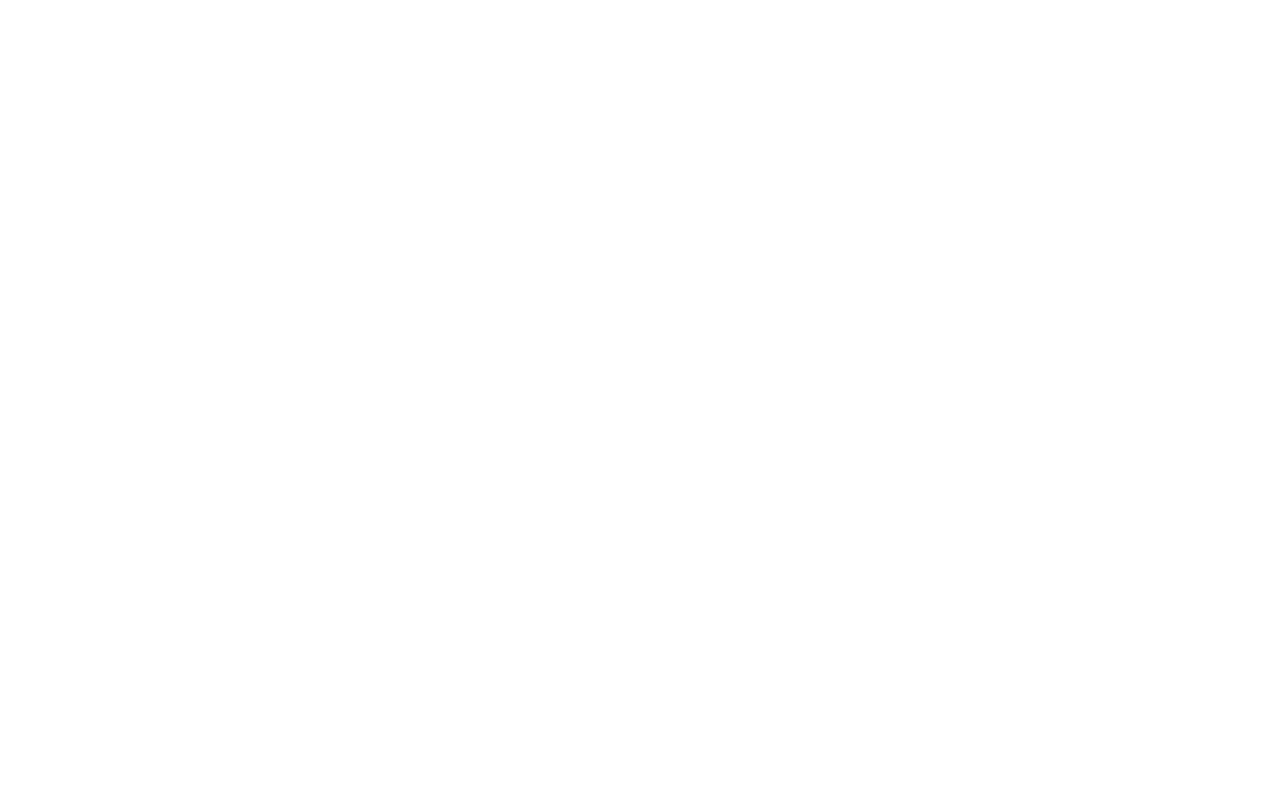
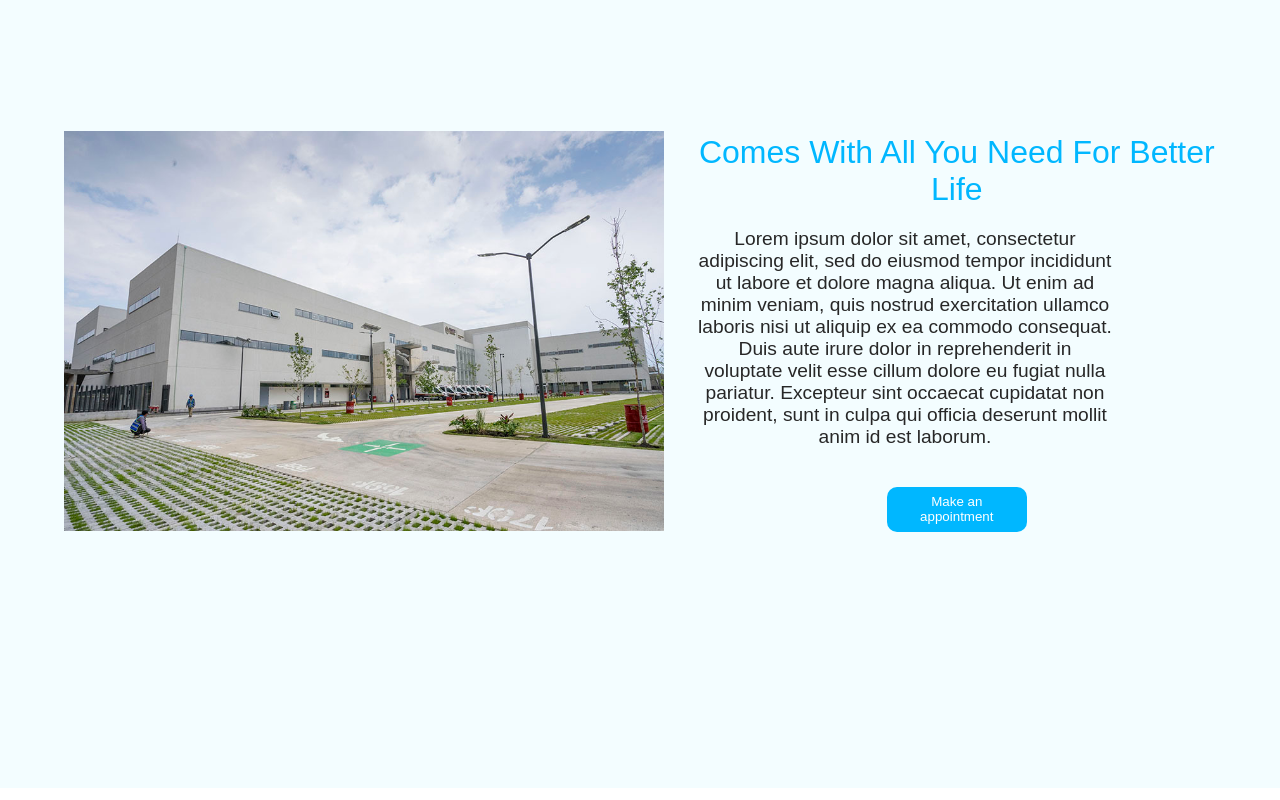
Before and after one commit to musat-andreea/DWBI_Project, a React (Create React App) app: page / in a window 1280 px wide. Shown: the part 1840-2640 px from the top of the page. Before the commit the page ends 1568 px from the top, so only its background shows below. Built offline with nearby package versions, Linux system fonts and the light colour scheme.

Commit message:
Start working at Landing Page - about page

```diff
--- a/src/App.js
+++ b/src/App.js
@@ -6,6 +6,9 @@
 // import App from './App';
 import Header from './Components/Header';
 import Feature from "./Components/Feature";
+import About from "./Components/About";
+import aboutimage from "./images/about.jpg"
+import aboutimage1 from "./images/about2.jpg";
 
 function App() {
     const title = 'Welcome to your health journal!';
@@ -13,6 +16,8 @@
       <div className='App'>
           <Header/>
           <Feature/>
+          <About image={aboutimage} title='Comes With All You Need For Better Life' button='Make an appointment' />
+          <About image={aboutimage1} title='Meet a new doctor' button='Schedule a call' />
       </div>
       // <div style={{
       //     backgroundImage: `url("https://thumbs.dreamstime.com/b/healthcare-technology-doctor-using-digital-tablet-icon-medical-network-hospital-background-162019727.jpg")`
--- a/src/Components/About.jsx
+++ b/src/Components/About.jsx
@@ -0,0 +1,18 @@
+import React from 'react';
+
+function About(props) {
+    return (
+        <div id='about'>
+            <div className='about-image'>
+                <img src={props.image} alt=''/>
+            </div>
+            <div className='about-text'>
+                <h2> {props.title} </h2>
+                <p>Lorem ipsum dolor sit amet, consectetur adipiscing elit, sed do eiusmod tempor incididunt ut labore et dolore magna aliqua. Ut enim ad minim veniam, quis nostrud exercitation ullamco laboris nisi ut aliquip ex ea commodo consequat. Duis aute irure dolor in reprehenderit in voluptate velit esse cillum dolore eu fugiat nulla pariatur. Excepteur sint occaecat cupidatat non proident, sunt in culpa qui officia deserunt mollit anim id est laborum.</p>
+                <button> {props.button} </button>
+            </div>
+        </div>
+    )
+}
+
+export default About;
```
Also changed, not shown: src/images/about.jpg (added), src/images/about2.jpg (added).
